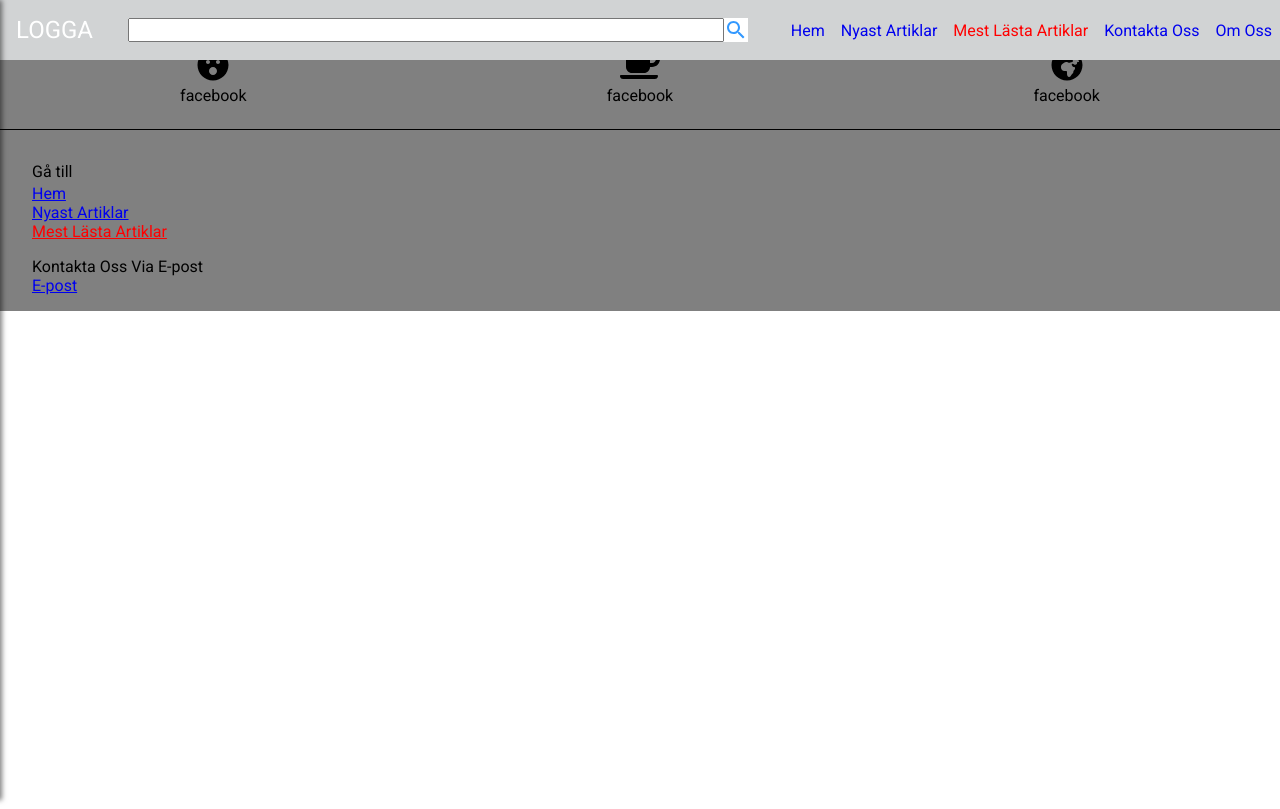
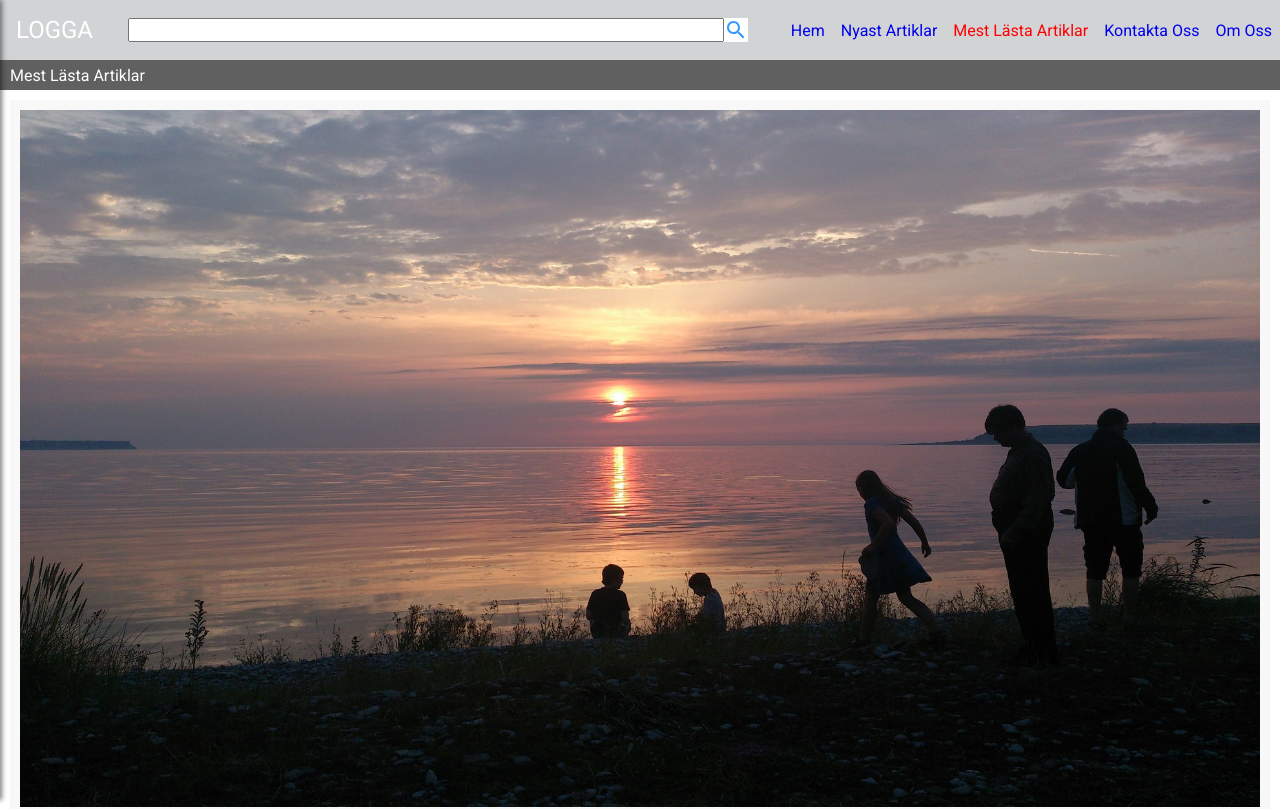
Before and after one commit to wongprom/gutar, a React (Create React App) app: page /MestLastaArtiklar in a window 1280 px wide. Shown: the top 809 px of the page. Built offline with nearby package versions, Linux system fonts and the light colour scheme.

Commit message:
First commit. Add UI for MestLastaArtiklar page.

```diff
--- a/src/components/Pages/MestLastaArtiklar/MestLastaArtiklar.js
+++ b/src/components/Pages/MestLastaArtiklar/MestLastaArtiklar.js
@@ -1,10 +1,38 @@
+
 import React from 'react';
+import Divider from '../../Divider/Divider';
+import BigArticleCard from '../../Card/BigCard/BigArticleCard';
 
-const MestLastaArtiklar = () => {
+import './MestLastaArtiklar.scss';
+
+import { articles } from "../../../utilities/fakeData";
+const MestLastaArtiklar = (props) => {
+
+  const data = articles
+  const header = 'Mest Lästa Artiklar';
+
+  const fixedDivider = {
+    className: "divider divider-fixed"
+  }
+
+  // if on page /MestLastaArtiklar, add fixed styling to component Divider.
+  const divider = props.match.path === "/MestLastaArtiklar" && <Divider className={fixedDivider.className} header={header} />
+
   return (
-    <div>
-      <p>MestLastaArtiklar</p>
+    <div className="mestLastaArtiklar">
+      {divider}
+      <main>
+        {/* OutPut amount of cards depending on data */}
+        {data.map(item =>
+          <BigArticleCard
+            heading={item.heading}
+            articleContent={item.articleContent}
+            img={item.img}
+          />
+        )}
+      </main>
     </div>
   );
 };
+
 export default MestLastaArtiklar;
--- a/src/components/Pages/MestLastaArtiklar/MestLastaArtiklar.scss
+++ b/src/components/Pages/MestLastaArtiklar/MestLastaArtiklar.scss
@@ -0,0 +1,3 @@
+.mestLastaArtiklar{
+  margin-top: 90px;
+}
```
